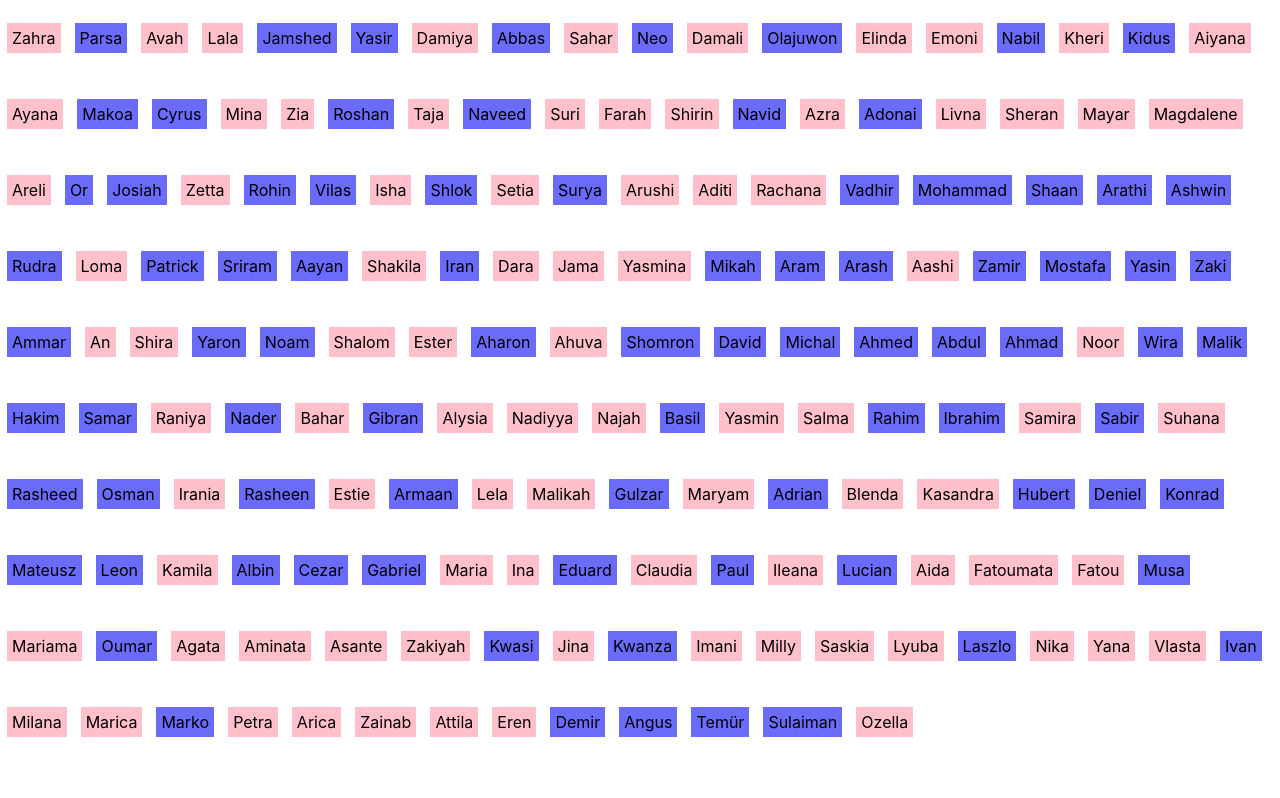
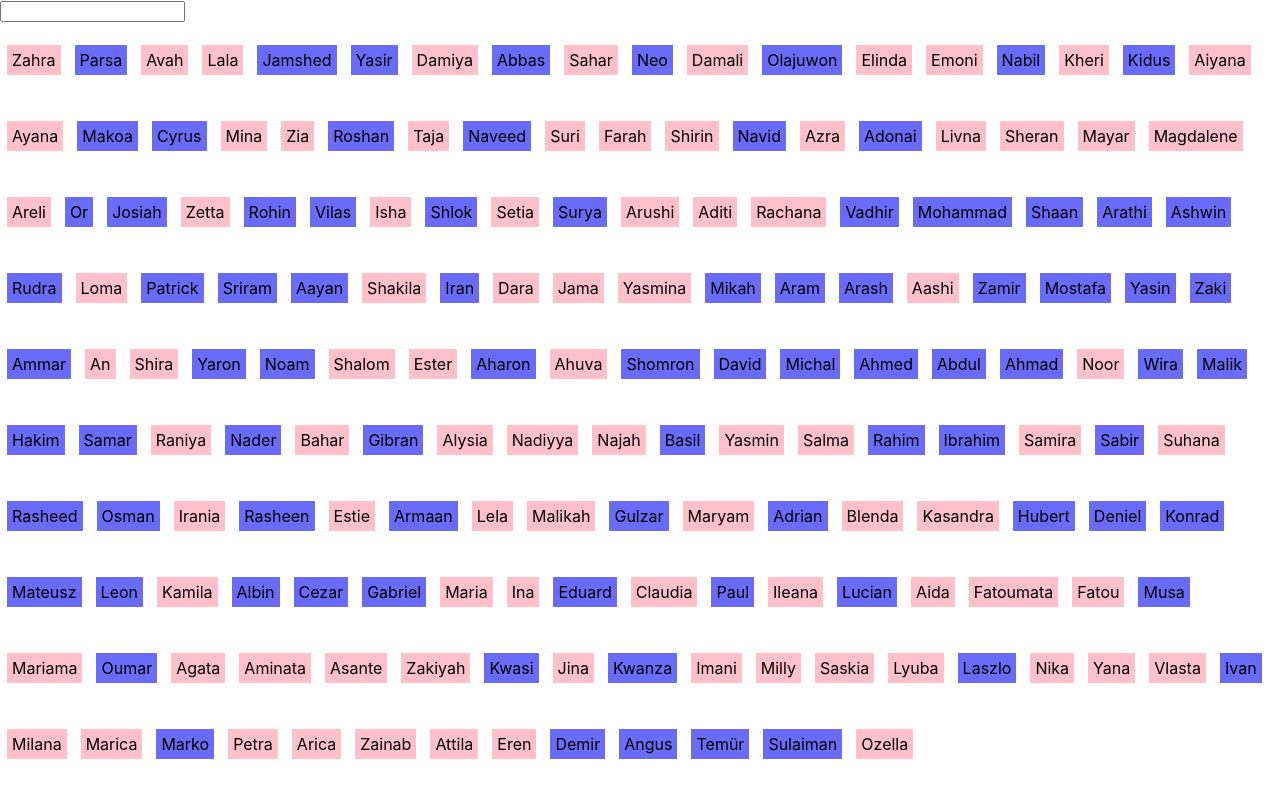
Before and after one commit to ChidimmaOfodum/baby-names-react, a React (Create React App) app in the folder baby-names-react/: page / in a window 1280 px wide. Built offline with nearby package versions, Linux system fonts and the light colour scheme.

Commit message:
implemented search functionality

```diff
--- a/baby-names-react/src/App.js
+++ b/baby-names-react/src/App.js
@@ -1,10 +1,22 @@
-import './App.css';
-import BabyNames from './BabyNames';
+import "./App.css";
+import BabyNames from "./BabyNames";
+import babyData from "./data/babyNamesData";
+import React, { useState } from "react";
 
 function App() {
+  const [input, setInput] = useState(babyData);
+
+  function handleInput(event) {
+    let input = event.target.value.toLowerCase();
+    let filteredData = babyData.filter((name) =>
+      name.name.toLowerCase().includes(input)
+    );
+    setInput(filteredData);
+  }
   return (
     <div className="App">
-     <BabyNames />
+      <input type="search" onChange={handleInput} />
+      <BabyNames babyNamesData={input} />
     </div>
   );
 }
--- a/baby-names-react/src/BabyNames.jsx
+++ b/baby-names-react/src/BabyNames.jsx
@@ -1,10 +1,10 @@
 import React from 'react'
 import babyNames from './data/babyNamesData'
 
-function BabyNames() {
+function BabyNames(prop) {
   return (
     <div className='container'>
-    { babyNames.map((name) => {
+    { prop.babyNamesData.map((name) => {
         return (
           <div className='babyCtn'>
             <p className={name.sex === "f" ? "girl" : "boy"}>{name.name}</p>
--- a/baby-names-react/src/data/babyNamesData.js
+++ b/baby-names-react/src/data/babyNamesData.js
@@ -1,4 +1,4 @@
- const babyNames = [
+ const babyData= [
   {
     id: 0,
     name: "Zahra",
@@ -856,4 +856,4 @@
   },
 ];
 
-export default babyNames;
+export default babyData;
```
Also changed, not shown: baby-names-react/src/Search.jsx (added, +15 -0 lines).
